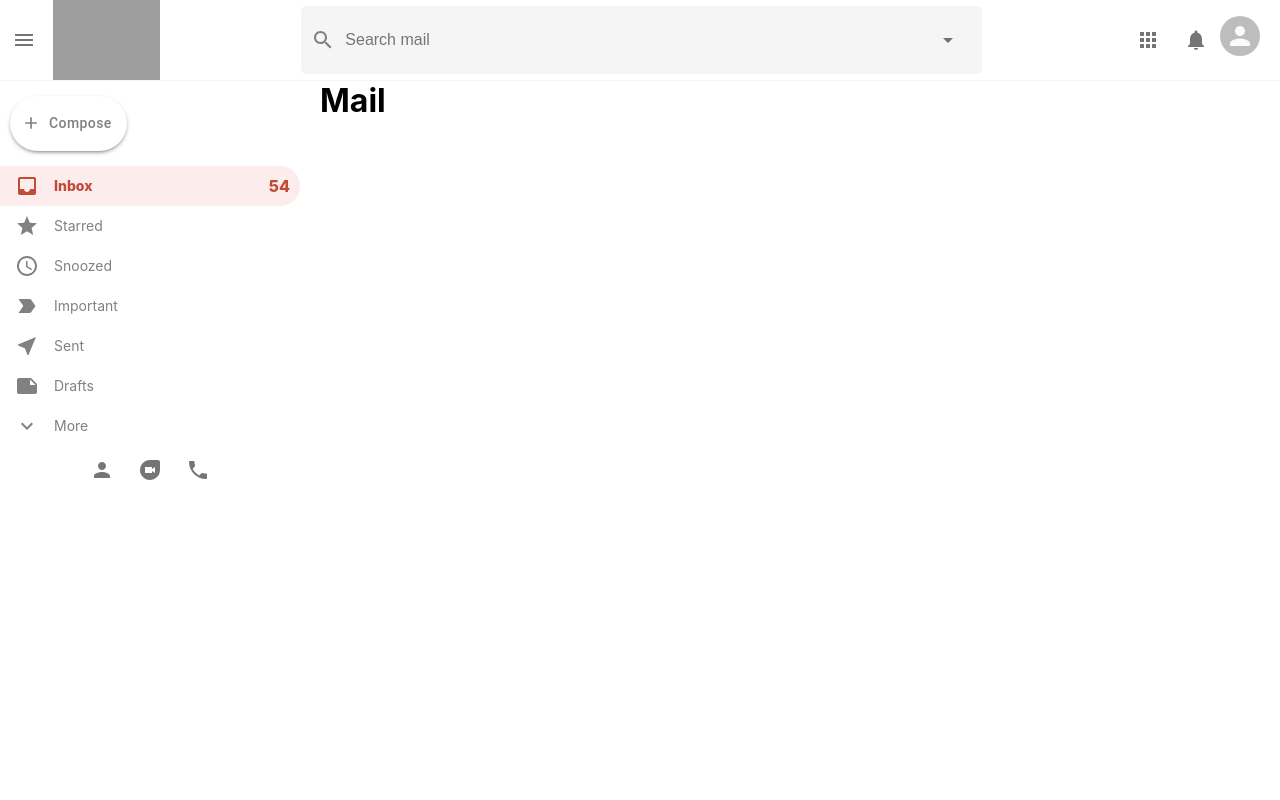
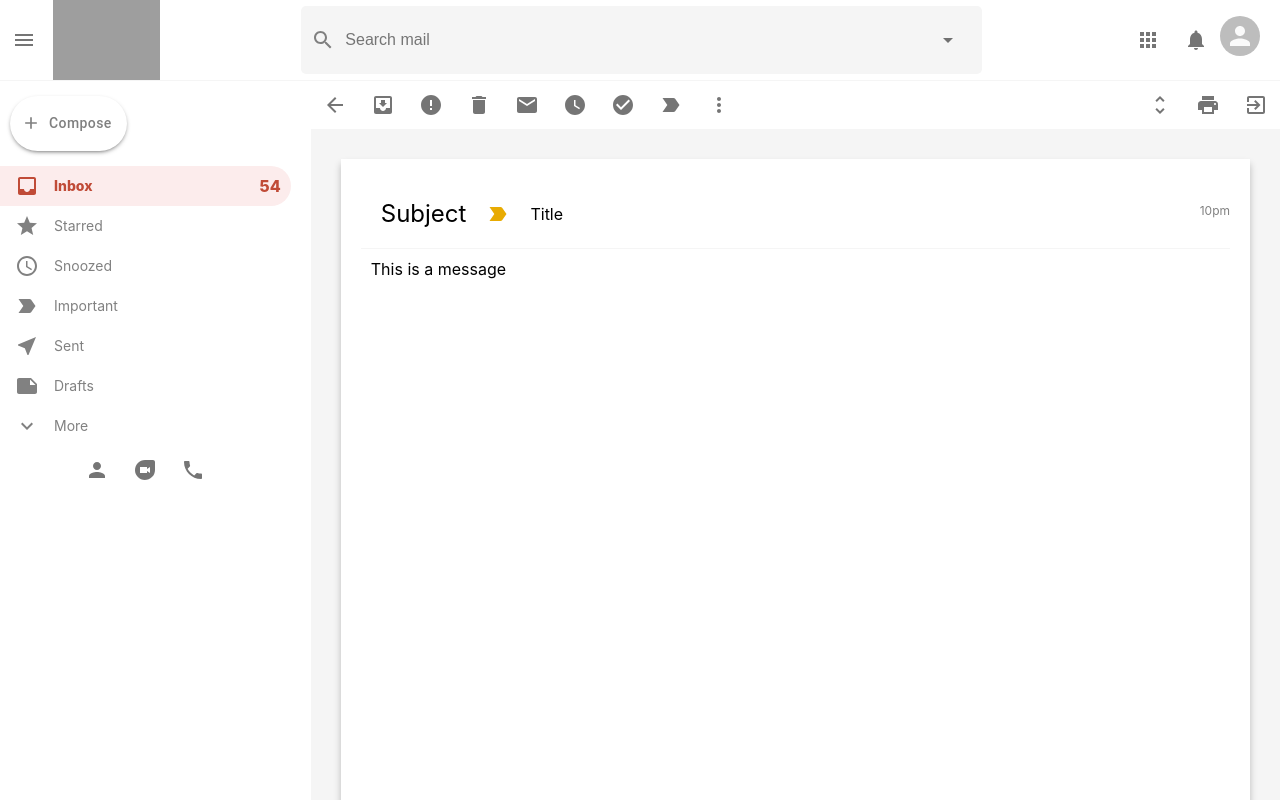
Before and after one commit to rkazi103/gmail-clone, a React (Create React App) app: page /mail in a window 1280 px wide. Shown: the top 800 px of the page. Built offline with nearby package versions, Linux system fonts and the light colour scheme; grey boxes are pictures that could not be loaded.

Commit message:
built the mail screen

```diff
--- a/src/app/store.js
+++ b/src/app/store.js
@@ -1,8 +1,8 @@
 import { configureStore } from "@reduxjs/toolkit";
-import counterReducer from "../features/counterSlice";
+import mailReducer from "../features/mailSlice";
 
 export const store = configureStore({
   reducer: {
-    counter: counterReducer,
+    mail: mailReducer,
   },
 });
--- a/src/components/mail/Mail.js
+++ b/src/components/mail/Mail.js
@@ -1,8 +1,101 @@
+import {
+  Container,
+  Tools,
+  ToolsLeft,
+  ToolsRight,
+  Body,
+  BodyHeader,
+  BodyImportant,
+  Message,
+  Time,
+} from "./MailStyle";
+import { IconButton } from "@material-ui/core";
+import { useHistory } from "react-router-dom";
+import ArrowBackIcon from "@material-ui/icons/ArrowBack";
+import MoveToInboxIcon from "@material-ui/icons/MoveToInbox";
+import ErrorIcon from "@material-ui/icons/Error";
+import DeleteIcon from "@material-ui/icons/Delete";
+import EmailIcon from "@material-ui/icons/Email";
+import WatchLaterIcon from "@material-ui/icons/WatchLater";
+import CheckCircleIcon from "@material-ui/icons/CheckCircle";
+import LabelImportantIcon from "@material-ui/icons/LabelImportant";
+import MoreVertIcon from "@material-ui/icons/MoreVert";
+import UnfoldMoreIcon from "@material-ui/icons/UnfoldMore";
+import PrintIcon from "@material-ui/icons/Print";
+import ExitToAppIcon from "@material-ui/icons/ExitToApp";
+
 const Mail = () => {
+  const history = useHistory();
+
   return (
-    <div>
-      <h1>Mail</h1>
-    </div>
+    <Container>
+      <Tools>
+        <ToolsLeft>
+          <IconButton onClick={() => history.push("/")}>
+            <ArrowBackIcon />
+          </IconButton>
+
+          <IconButton>
+            <MoveToInboxIcon />
+          </IconButton>
+
+          <IconButton>
+            <ErrorIcon />
+          </IconButton>
+
+          <IconButton>
+            <DeleteIcon />
+          </IconButton>
+
+          <IconButton>
+            <EmailIcon />
+          </IconButton>
+
+          <IconButton>
+            <WatchLaterIcon />
+          </IconButton>
+
+          <IconButton>
+            <CheckCircleIcon />
+          </IconButton>
+
+          <IconButton>
+            <LabelImportantIcon />
+          </IconButton>
+
+          <IconButton>
+            <MoreVertIcon />
+          </IconButton>
+        </ToolsLeft>
+
+        <ToolsRight>
+          <IconButton>
+            <UnfoldMoreIcon />
+          </IconButton>
+
+          <IconButton>
+            <PrintIcon />
+          </IconButton>
+
+          <IconButton>
+            <ExitToAppIcon />
+          </IconButton>
+        </ToolsRight>
+      </Tools>
+
+      <Body>
+        <BodyHeader>
+          <h2>Subject</h2>
+          <BodyImportant />
+          <p>Title</p>
+          <Time>10pm</Time>
+        </BodyHeader>
+
+        <Message>
+          <p>This is a message</p>
+        </Message>
+      </Body>
+    </Container>
   );
 };
 
--- a/src/components/mail/MailStyle.js
+++ b/src/components/mail/MailStyle.js
@@ -1,3 +1,66 @@
 import styled from "styled-components";
+import LabelImportantIcon from "@material-ui/icons/LabelImportant";
 
-export const Container = styled.div``;
+export const Container = styled.div`
+  flex: 1;
+  background-color: whitesmoke;
+`;
+
+export const Tools = styled.div`
+  display: flex;
+  justify-content: space-between;
+  background-color: white;
+`;
+
+export const ToolsLeft = styled.div`
+  display: flex;
+`;
+
+export const ToolsRight = styled.div``;
+
+export const Body = styled.div`
+  display: flex;
+  flex-direction: column;
+  margin: 30px;
+  background-color: white;
+  padding: 20px;
+  height: 100vh;
+  box-shadow: 0px 5px 7px 0px rgba(0, 0, 0, 0.24);
+`;
+
+export const BodyHeader = styled.div`
+  display: flex;
+  align-items: center;
+  border-bottom: 1px solid whitesmoke;
+  padding: 20px;
+  position: relative;
+
+  > h2 {
+    font-weight: 400;
+    margin-right: 20px;
+  }
+
+  > p {
+    margin-left: 20px;
+  }
+`;
+
+export const BodyImportant = styled(LabelImportantIcon)`
+  color: #e8ab02 !important;
+`;
+
+export const Time = styled.p`
+  position: absolute;
+  top: 24px;
+  right: 0;
+  font-size: 12px;
+  color: gray;
+`;
+
+export const Message = styled.div`
+  > p {
+    padding: 10px;
+    margin-right: 20px;
+    overflow-wrap: break-word;
+  }
+`;
--- a/src/features/counterSlice.js
+++ /dev/null
@@ -1,79 +0,0 @@
-import { createAsyncThunk, createSlice } from "@reduxjs/toolkit";
-
-const initialState = {
-  value: 0,
-  status: "idle",
-};
-
-// A mock function to mimic making an async request for data
-export function fetchCount(amount = 1) {
-  return new Promise((resolve) =>
-    setTimeout(() => resolve({ data: amount }), 500)
-  );
-}
-
-// The function below is called a thunk and allows us to perform async logic. It
-// can be dispatched like a regular action: `dispatch(incrementAsync(10))`. This
-// will call the thunk with the `dispatch` function as the first argument. Async
-// code can then be executed and other actions can be dispatched. Thunks are
-// typically used to make async requests.
-export const incrementAsync = createAsyncThunk(
-  "counter/fetchCount",
-  async (amount) => {
-    const response = await fetchCount(amount);
-    // The value we return becomes the `fulfilled` action payload
-    return response.data;
-  }
-);
-
-export const counterSlice = createSlice({
-  name: "counter",
-  initialState,
-  // The `reducers` field lets us define reducers and generate associated actions
-  reducers: {
-    increment: (state) => {
-      // Redux Toolkit allows us to write "mutating" logic in reducers. It
-      // doesn't actually mutate the state because it uses the Immer library,
-      // which detects changes to a "draft state" and produces a brand new
-      // immutable state based off those changes
-      state.value += 1;
-    },
-    decrement: (state) => {
-      state.value -= 1;
-    },
-    // Use the PayloadAction type to declare the contents of `action.payload`
-    incrementByAmount: (state, action) => {
-      state.value += action.payload;
-    },
-  },
-  // The `extraReducers` field lets the slice handle actions defined elsewhere,
-  // including actions generated by createAsyncThunk or in other slices.
-  extraReducers: (builder) => {
-    builder
-      .addCase(incrementAsync.pending, (state) => {
-        state.status = "loading";
-      })
-      .addCase(incrementAsync.fulfilled, (state, action) => {
-        state.status = "idle";
-        state.value += action.payload;
-      });
-  },
-});
-
-export const { increment, decrement, incrementByAmount } = counterSlice.actions;
-
-// The function below is called a selector and allows us to select a value from
-// the state. Selectors can also be defined inline where they're used instead of
-// in the slice file. For example: `useSelector((state: RootState) => state.counter.value)`
-export const selectCount = (state) => state.counter.value;
-
-// We can also write thunks by hand, which may contain both sync and async logic.
-// Here's an example of conditionally dispatching actions based on current state.
-export const incrementIfOdd = (amount) => (dispatch, getState) => {
-  const currentValue = selectCount(getState());
-  if (currentValue % 2 === 1) {
-    dispatch(incrementByAmount(amount));
-  }
-};
-
-export default counterSlice.reducer;
--- /dev/null
+++ b/src/features/mailSlice.js
@@ -0,0 +1,25 @@
+import { createSlice } from "@reduxjs/toolkit";
+
+const initialState = {
+  sendMessageIsOpen: false,
+};
+
+export const mailSlice = createSlice({
+  name: "counter",
+  initialState,
+  reducers: {
+    openSendMessage: (state) => {
+      state.sendMessageIsOpen = true;
+    },
+
+    closeSendMessage: (state) => {
+      state.sendMessageIsOpen = false;
+    },
+  },
+});
+
+export const { openSendMessage, closeSendMessage } = mailSlice.actions;
+
+export const selectSendMessageIsOpen = (state) => state.mail.sendMessageIsOpen;
+
+export default mailSlice.reducer;
```
